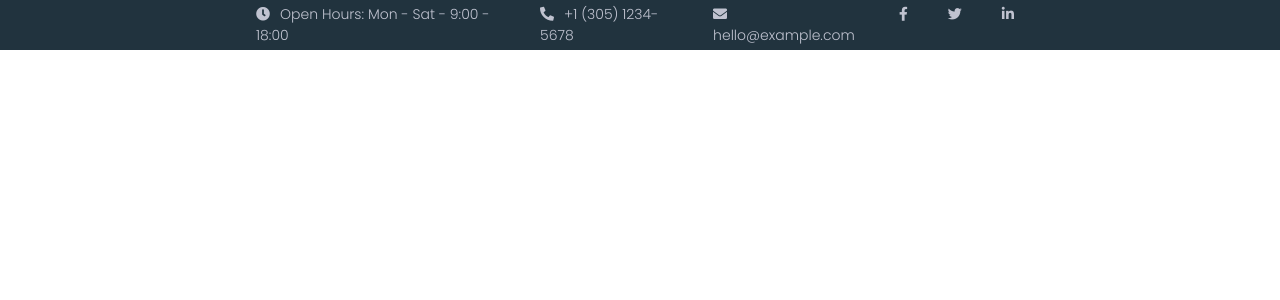
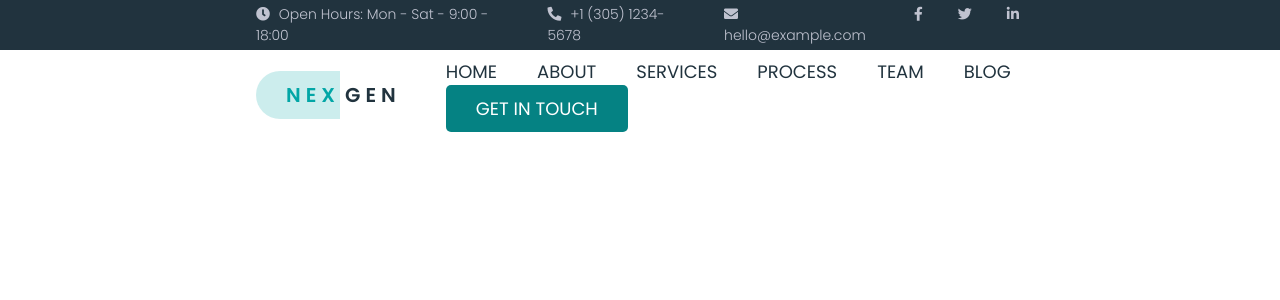
Before and after one commit to marcocanopoli/proj-html-vuejs, a Vue app: page / in a window 1280 px wide. Shown: the top 300 px of the page. Built offline with nearby package versions, Linux system fonts and the light colour scheme.

Commit message:
nav done

```diff
--- a/src/assets/style/global.scss
+++ b/src/assets/style/global.scss
@@ -1,4 +1,5 @@
 @import './variables.scss';
+@import './mixins.scss';
 
 //font
 @import "~@fontsource/poppins/300.css";
@@ -21,7 +22,6 @@ $fa-font-path: "~@fortawesome/fontawesome-free/webfonts";
     padding: 0;
     font-family: 'Poppins', sans-serif;
     color: $text-col;
-    font-weight: 300;
 }
 
 .container {
@@ -36,3 +36,15 @@ ul.inline-list {
         display: inline-block;
     }
 }
+
+.btn {
+    @include flex-center ('cross');
+    padding: 10px 30px;
+    border-radius: 5px;
+}
+
+.btn-solid {
+    background-color: $brand-dark-col;
+    color: $text-col;
+    text-transform: uppercase;
+}
--- a/src/assets/style/variables.scss
+++ b/src/assets/style/variables.scss
@@ -1,6 +1,7 @@
 //colors
 $brand-dark-col: #058283;
-$brand-col: #00a6a6;
+$brand-col: #02a6a6;
+$brand-alpha20-col: rgba(#02a6a6, 0.2);
 $text-col: #fff;
 $text-light-col: #c0c3d0;
 $text-dark-col: #21333e;
--- a/src/components/Header.vue
+++ b/src/components/Header.vue
@@ -2,25 +2,32 @@
     <header>
         <!-- top bar -->
         <div class="top-bar">
-            <div class="container">
-                <ul class="inline-list">
-                    <li v-for="contact, index in contactsLinks"
-                        :key="index">
+            <ul class="container inline-list">
+                <li v-for="contact, index in contactsLinks"
+                    :key="index">
+                    <a :href="contact.url">
                         <i :class="contact.icon"></i>
-                        <a :href="contact.url">{{ contact.text }}</a>
-                    </li>
-                </ul>
-            </div>
+                        {{ contact.text }}
+                    </a>
+                </li>
+            </ul>
         </div>
         <!-- /top bar -->
 
         <!-- menu -->
-        <nav>
-            <div>
-
-            </div>
-            <ul>
-
+        <nav class="container">
+            <a class="logo" href="#">
+                <span>Nex</span>
+                <span>Gen</span>
+            </a>
+            <ul class="inline-list">
+                <li v-for="link, index in headerLinks"
+                    :key="index">
+                    <a :href="link.url">{{ link.text.toUpperCase() }}</a>
+                </li>
+                <li>
+                    <a class="btn btn-solid" href="#">Get in touch</a>
+                </li>
             </ul>
         </nav>
         <!-- /menu -->
@@ -56,10 +63,16 @@ export default {
     @import '../assets/style/mixins.scss';
 
     header {
+
+        a {
+            text-decoration: none;
+        }
+
         .top-bar {
             @include flex-center ('cross');
             height: 50px;
             background-color: $text-dark-col;
+            font-weight: 300;
 
             ul {
                 display: flex;
@@ -80,16 +93,48 @@ export default {
                     }
 
                     i {
-                        margin-right: 10px;
-                    }
-
-                    a {
-                        text-decoration: none;
+                        margin-right: 5px;
                     }
                 }
             }
         }
 
+        nav {
+            @include flex-center ('cross');
+            justify-content: space-between;
+            height: 90px;
+
+            *:not(.btn) {
+                color: $text-dark-col;
+
+            }
+
+            a {
+                font-size: 18px;
+
+                span {
+                    font-size: 20px;
+                    font-weight: 600;
+                    text-transform: uppercase;
+                    letter-spacing: 5px;
+                    margin-right: 5px;
+
+                    &:first-child {
+                        padding: 10px 0 10px 30px;
+                        border-top-left-radius: 25px;
+                        border-bottom-left-radius: 25px;
+                        color: $brand-col;
+                        background-color: $brand-alpha20-col;
+                    }
+                }
+            }
+
+            ul {
+                li {
+                    margin-left: 40px;
+                }
+            }
+        }
     }
 
 </style>
```
